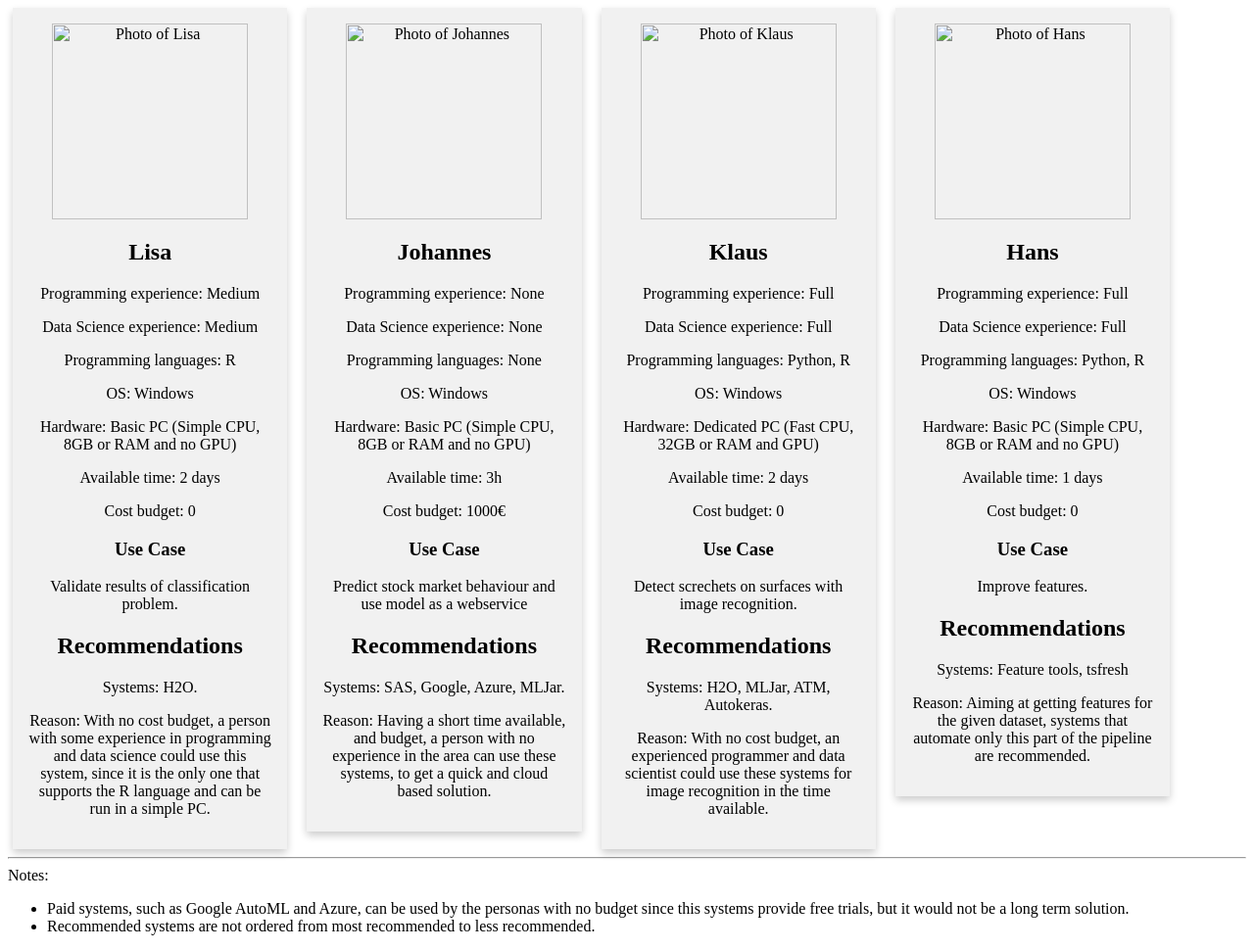
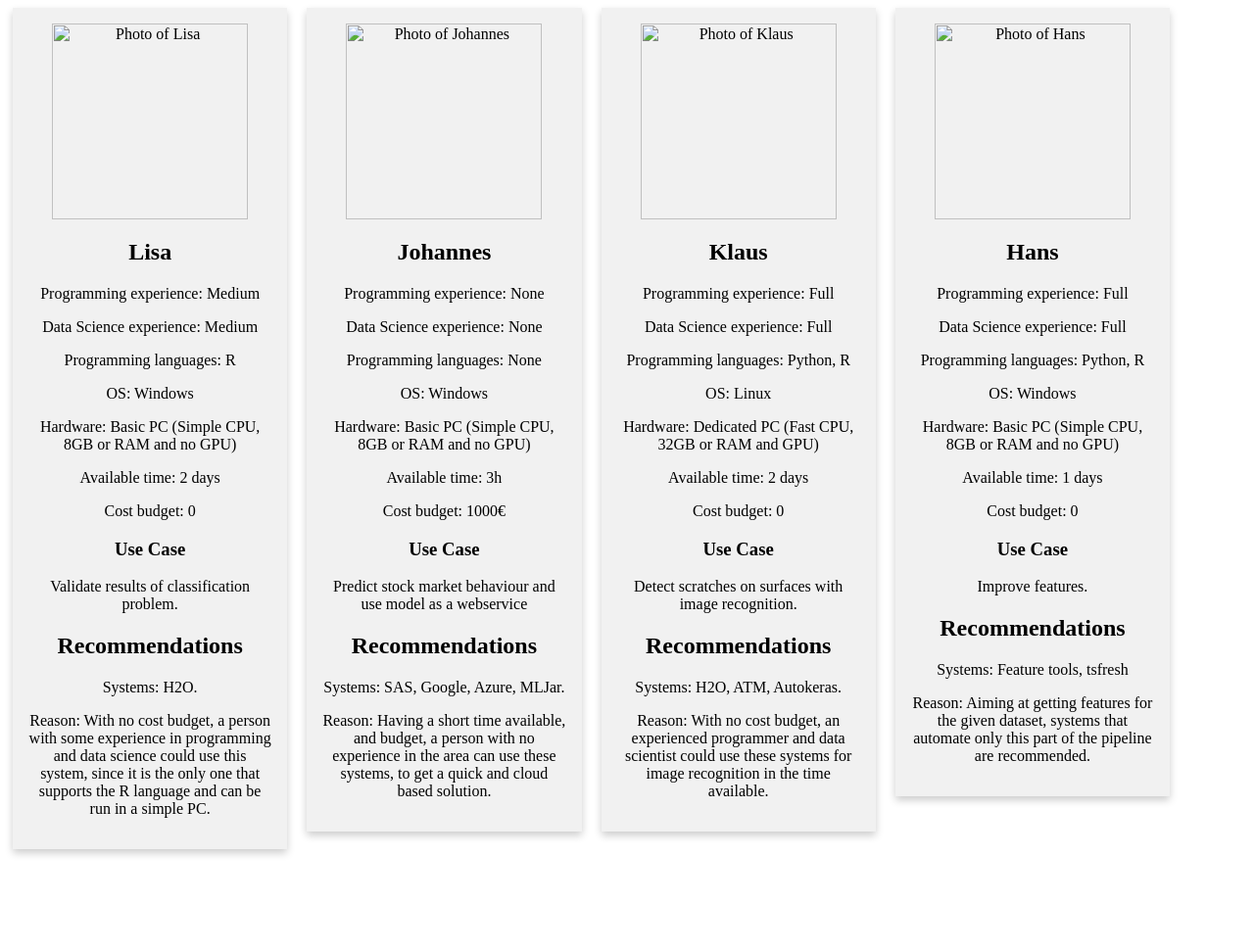
Before and after one commit to jonathankrauss/AutoML-Benchmark, a Jekyll site: the page include/personas_cards.html, which Jekyll copies as it is, in a window 1280 px wide. Shown: the whole page at 98% size. Built offline with Jekyll 4.4.1, drawn with Linux system fonts in a browser that asks for light colours; after the commit the page ends 900 px from its top, so only the background shows below that.

Commit message:
Fix grammar mistakes

```diff
--- a/include/modeling_table.html
+++ b/include/modeling_table.html
@@ -2,7 +2,7 @@
 <body>
   <div class="overflow-auto ph5 pv4">
       <table class="f6 w-100 mw8 center" cellspacing="0" style='font-size:60%'>
-        <caption>Modeling Table</caption>
+        <caption>Modeling Table <b>[Missing Values]</b></caption>
         <thead>
           <tr>
             <th width=160 rowspan=3 class="fw6 bt b--black tc double-bottom bb thick-br bg-grey-400"><h4>System</h4></th>
--- a/include/personas_cards.html
+++ b/include/personas_cards.html
@@ -99,17 +99,17 @@
           <p>Programming experience: Full</p>
           <p>Data Science experience: Full </p>
           <p>Programming languages: Python, R</p>
-          <p>OS: Windows</p>
+          <p>OS: Linux</p>
           <p>Hardware: Dedicated PC (Fast CPU, 32GB or RAM and GPU) </p>
           <p>Available time: 2 days</p>
           <p>Cost budget: 0</p>
 
           <h3><b>Use Case</b></h3>
-          <p>Detect screchets on surfaces with image recognition.</p>
+          <p>Detect scratches on surfaces with image recognition.</p>
 
           <h2><b>Recommendations</b></h2>
           <p>
-            Systems: H2O, MLJar, ATM, Autokeras.</p>
+            Systems: H2O, ATM, Autokeras.</p>
             Reason: With no cost budget, an experienced programmer and
             data scientist could use these systems for image recognition
             in the time available.
@@ -141,17 +141,5 @@
         </div>
       </div>
     </div>
-    <hr>
-    Notes:
-    <UL>
-      <LI>
-        Paid systems, such as Google AutoML and Azure,
-        can be used by the personas with no budget since this systems provide free trials,
-        but it would not be a long term solution.
-      </LI>
-      <LI>
-        Recommended systems are not ordered from most recommended to less recommended.
-      </LI>
-    </UL>
   </body>
 </html>
--- a/include/requirements_and_boudaries_table.html
+++ b/include/requirements_and_boundaries_table.html
@@ -115,7 +115,7 @@
             <td class="tc bb br">None</td> <!-- Programming -->
             <td class="tc bb br">None</td> <!-- Data science -->
             <td class="tc bb br">None</td> <!-- Programming language(s) -->
-            <td class="tc bb br">19$/training hour</td> <!-- Price -->
+            <td class="tc bb br">19$ per training hour</td> <!-- Price -->
             <td class="tc bb br">Register a credit card before use.</td> <!-- Barriers -->
             <td class="tc bb br">Yes</td> <!-- Cloud computing -->
             <td class="tc bb br">-</td> <!-- Linux -->
@@ -186,7 +186,7 @@
             <td class="tc bb br">None</td> <!-- Data science -->
             <td class="tc bb br">None</td> <!-- Programming language(s) -->
             <td class="tc bb br">2 months free trial.</td> <!-- Price -->
-            <td class="tc bb br">Testing phase is not automated</td> <!-- Barriers -->
+            <td class="tc bb br">Testing phase is not automated.</td> <!-- Barriers -->
             <td class="tc bb br">Yes</td> <!-- Cloud computing -->
             <td class="tc bb br">-</td> <!-- Linux -->
             <td class="tc bb br">-</td> <!-- MacOS -->
```
Also changed, not shown: other parts of include/requirements_and_boundaries_table.html (+1 -1 lines), _layouts/default.html (+53 -33 lines).
